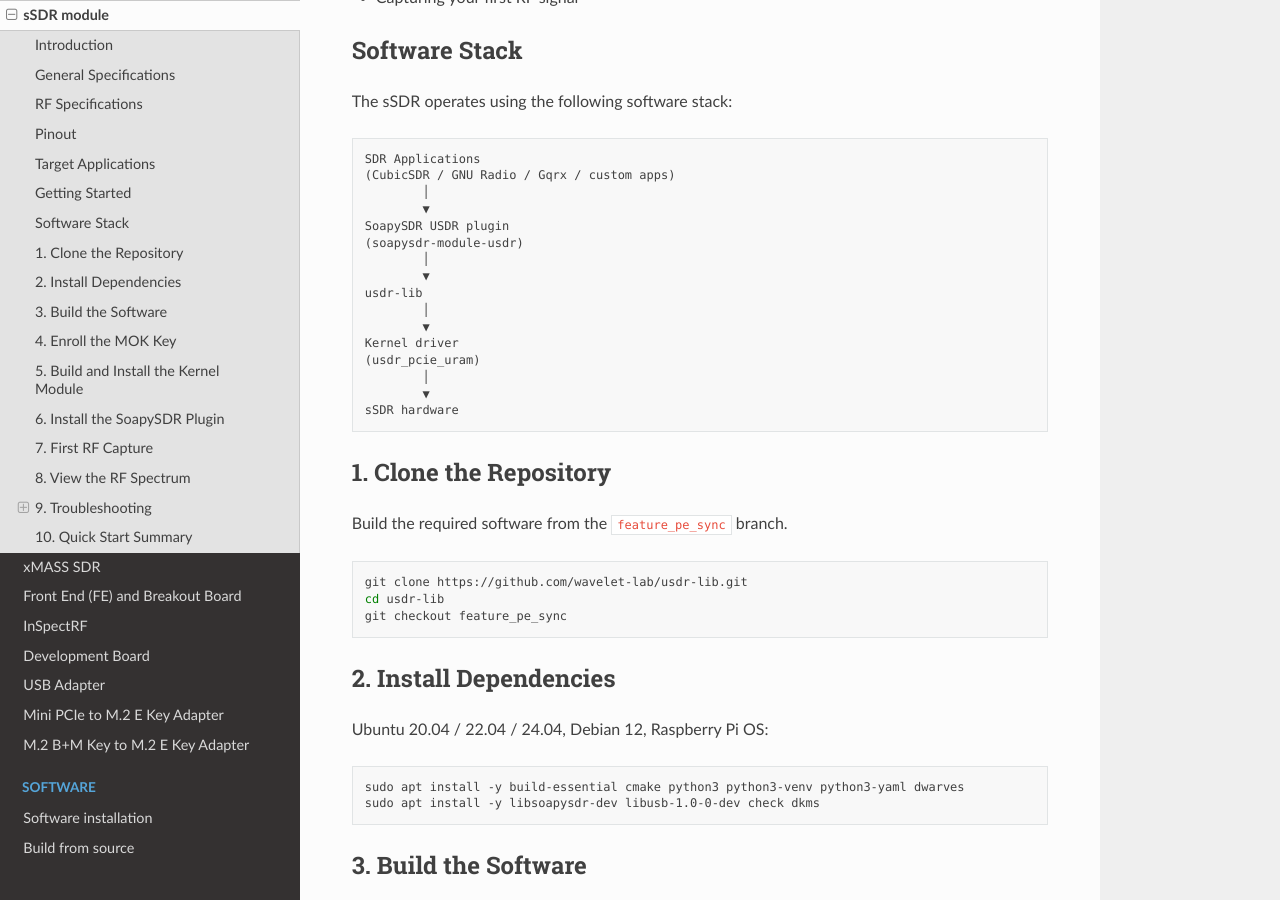
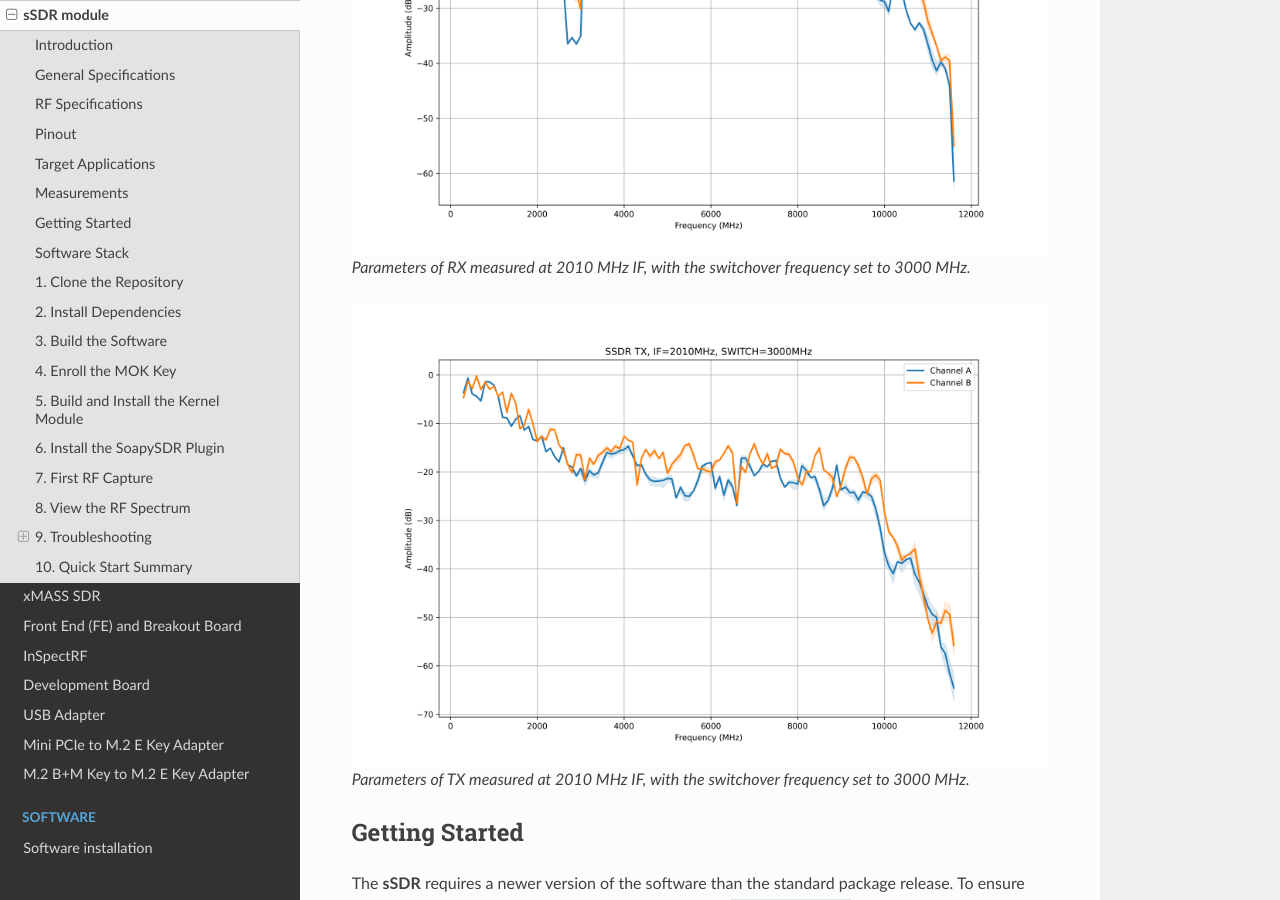
Before and after one commit to wavelet-lab/docs, a Sphinx documentation site: the page built from source/hardware/ssdr.rst, in a window 1280 px wide and 900 px high, scrolled down 3216 px. Built offline with Sphinx 7.4.7 and the Read the Docs theme 3.1.0, drawn with Linux system fonts in a browser that asks for light colours; some of the changed text lies outside the part shown.

Commit message:
docs: add SSDR RF measurements section with figures for RX and TX

```diff
--- a/source/hardware/ssdr.rst
+++ b/source/hardware/ssdr.rst
@@ -88,9 +88,24 @@
   - Build communication channels between points worldwide through a **web-enabled platform**
 
 
+Measurements
+============
+
+This section contains RF measurements for SSDR board.
+
+.. figure:: ../_static/ssdr/graphs/ssdr_rx_if_2010_sw_3000.png
+   :alt: ssdr RX, IF=2010MHz, SWITCHOVER=3000MHz
+
+   Parameters of RX measured at 2010 MHz IF, with the switchover frequency set to 3000 MHz.
+
+.. figure:: ../_static/ssdr/graphs/ssdr_tx_if_2010_sw_3000.png
+   :alt: ssdr TX, IF=2010MHz, SWITCHOVER=3000MHz
+
+   Parameters of TX measured at 2010 MHz IF, with the switchover frequency set to 3000 MHz.
+
 
 Getting Started
-===================
+===============
 
 The **sSDR** requires a newer version of the software than the standard package release.
 To ensure proper operation, build **usdr-lib** from source using the
```
Also changed, not shown: source/_static/ssdr/graphs/ssdr_rx_if_2010_sw_3000.png (added), source/_static/ssdr/graphs/ssdr_tx_if_2010_sw_3000.png (added).
